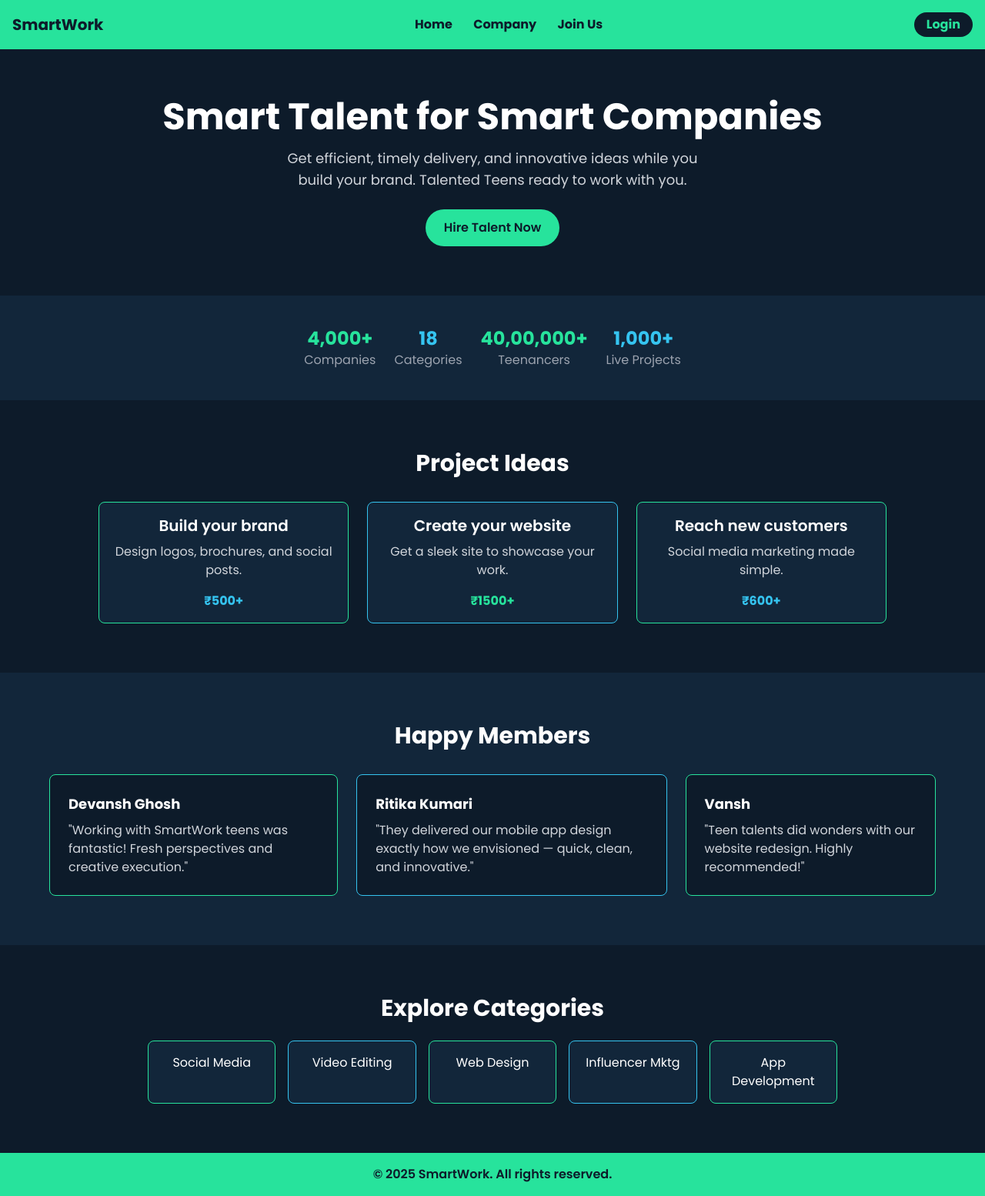
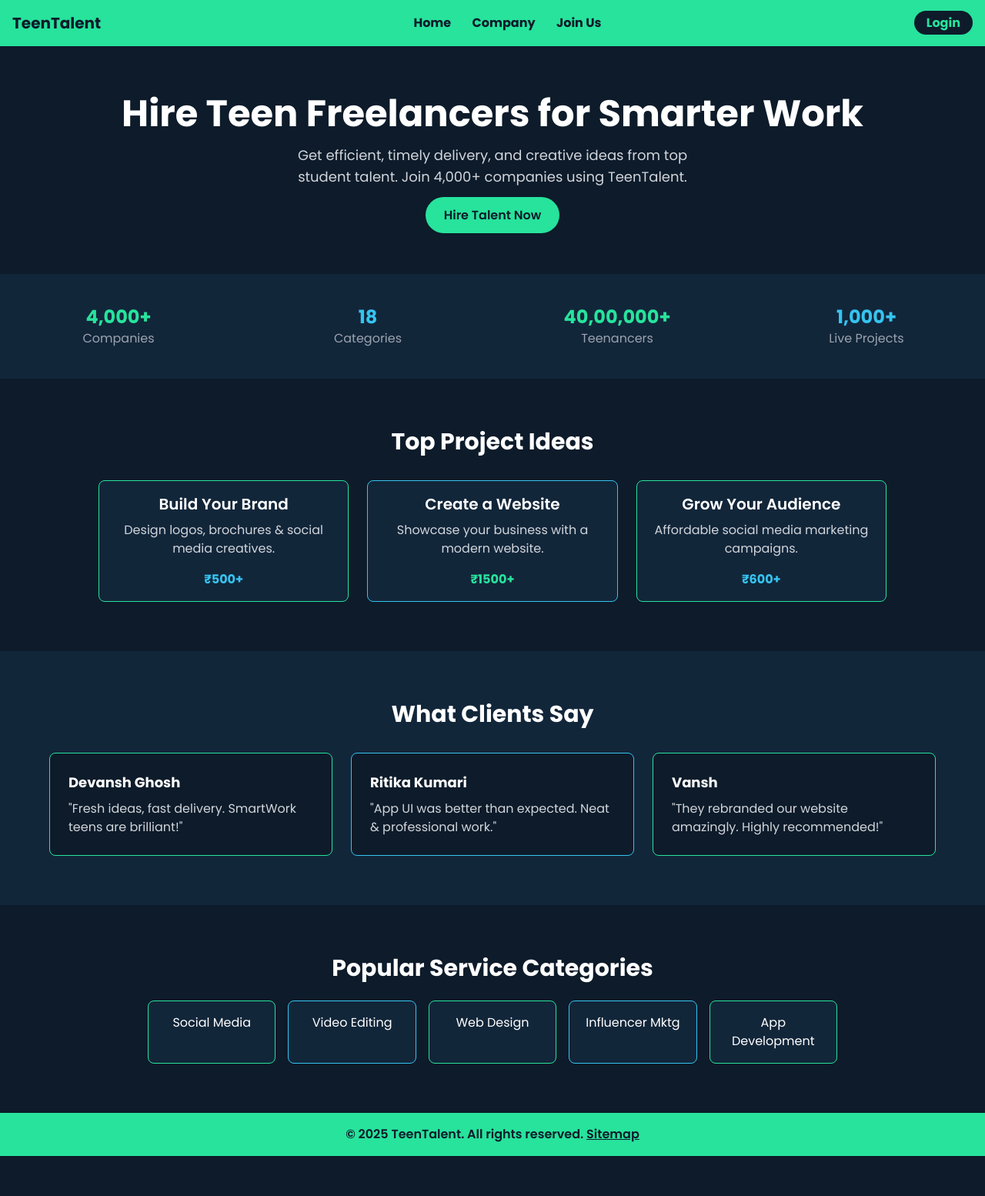
Before and after one commit to Manvendrasingh1141/fungrow, a plain HTML site: page index.html in a window 1280 px wide. Shown: the whole page at 77% size. After the commit the page ends 1502 px from the top, so only its background shows below. Drawn offline with nearby package versions, Linux system fonts and the light colour scheme.

Commit message:
Update index.html

```diff
--- a/index.html
+++ b/index.html
@@ -3,21 +3,44 @@
 <head>
   <meta charset="UTF-8" />
   <meta name="viewport" content="width=device-width, initial-scale=1.0" />
+
   <!-- SEO Meta Tags -->
-<meta name="description" content="TeenTalent connects skilled teens with companies for real-world freelance projects. Hire or work with young digital creators.">
-<meta name="keywords" content="hire teens, teen freelancers, internships for teens, teen jobs, teenlancer, TeenTalent">
-<meta name="author" content="TeenTalent">
+  <meta name="description" content="TeenTalent connects skilled teen freelancers with businesses. Hire teenlancers for website design, marketing, app development and more.">
+  <meta name="keywords" content="hire teens, teen freelancers, teenlancers, internships for teens, teen jobs, student talent, freelance teens">
+  <meta name="author" content="TeenTalent">
 
-<!-- Open Graph Meta Tags -->
-<meta property="og:title" content="TeenTalent – Hire Skilled Teenlancers">
-<meta property="og:description" content="Explore India’s top student talent for your business.">
-<meta property="og:image" content="https://yourdomain.com/og-image.jpg">
-<meta property="og:url" content="https://yourdomain.com/">
-<meta property="og:type" content="website">
+  <!-- Open Graph Tags -->
+  <meta property="og:title" content="TeenTalent – Hire Teen Freelancers Across India">
+  <meta property="og:description" content="Hire skilled teenlancers for design, development, marketing & more. Connect with India’s top student talent.">
+  <meta property="og:image" content="https://yourdomain.com/assets/og-image.jpg">
+  <meta property="og:url" content="https://yourdomain.com/">
+  <meta property="og:type" content="website">
 
-  <title>SmartWork - Empowering Teen Talent</title>
-  <script src="https://cdn.tailwindcss.com"></script>
+  <!-- Title -->
+  <title>Hire Teen Freelancers for Design, Marketing & Tech | TeenTalent</title>
+
+  <!-- Favicon -->
+  <link rel="icon" href="/favicon.ico" type="image/x-icon">
+
+  <!-- TailwindCSS -->
+  <script defer src="https://cdn.tailwindcss.com"></script>
+
+  <!-- Google Fonts -->
+  <link rel="preconnect" href="https://fonts.googleapis.com" crossorigin>
   <link href="https://fonts.googleapis.com/css2?family=Poppins:wght@400;600;700&display=swap" rel="stylesheet">
+
+  <!-- Analytics -->
+  <script async src="https://www.googletagmanager.com/gtag/js?id=G-XXXXXXXXXX"></script>
+  <script>
+    window.dataLayer = window.dataLayer || [];
+    function gtag(){ dataLayer.push(arguments); }
+    gtag('js', new Date());
+    gtag('config', 'G-XXXXXXXXXX');
+  </script>
+
+  <!-- Social Sharing API (Optional AddThis) -->
+  <script async src="https://s7.addthis.com/js/300/addthis_widget.js#pubid=ra-63xxxxx"></script>
+
   <style>
     body {
       font-family: 'Poppins', sans-serif;
@@ -27,61 +50,51 @@
 <body class="bg-[#0D1B2A] text-white">
   <!-- Header -->
   <header class="flex justify-between items-center p-4 bg-[#27E39C] text-[#0D1B2A] font-bold">
-    <div class="text-xl">SmartWork</div>
+    <div class="text-xl">TeenTalent</div>
     <nav class="space-x-6">
-      <a href="#" class="hover:underline">Home</a>
-      <a href="#" class="hover:underline">Company</a>
-      <a href="#" class="hover:underline">Join Us</a>
+      <a href="/home" class="hover:underline">Home</a>
+      <a href="/company" class="hover:underline">Company</a>
+      <a href="/join-us" class="hover:underline">Join Us</a>
     </nav>
     <div>
-      <button class="bg-[#0D1B2A] text-[#27E39C] px-4 py-1 rounded-full hover:opacity-90">Login</button>
+      <a href="/login" class="bg-[#0D1B2A] text-[#27E39C] px-4 py-1 rounded-full hover:opacity-90">Login</a>
     </div>
   </header>
 
-  <!-- Hero Section -->
+  <!-- Hero -->
   <section class="text-center py-16 px-6">
-    <h1 class="text-4xl sm:text-5xl font-bold mb-4">Smart Talent for Smart Companies</h1>
-    <p class="text-lg text-gray-300 max-w-xl mx-auto mb-6">Get efficient, timely delivery, and innovative ideas while you build your brand. Talented Teens ready to work with you.</p>
-    <button class="bg-[#27E39C] text-[#0D1B2A] px-6 py-3 rounded-full font-semibold hover:opacity-90">Hire Talent Now</button>
+    <h1 class="text-5xl font-bold mb-4">Hire Teen Freelancers for Smarter Work</h1>
+    <p class="text-lg text-gray-300 max-w-xl mx-auto mb-6">
+      Get efficient, timely delivery, and creative ideas from top student talent. Join 4,000+ companies using TeenTalent.
+    </p>
+    <a href="/hire-talent" class="bg-[#27E39C] text-[#0D1B2A] px-6 py-3 rounded-full font-semibold hover:opacity-90">Hire Talent Now</a>
   </section>
 
-  <!-- Stats Section -->
-  <section class="flex justify-center gap-6 text-center bg-[#12263A] py-10">
-    <div>
-      <h2 class="text-2xl font-bold text-[#27E39C]">4,000+</h2>
-      <p class="text-gray-400">Companies</p>
-    </div>
-    <div>
-      <h2 class="text-2xl font-bold text-[#35C4F0]">18</h2>
-      <p class="text-gray-400">Categories</p>
-    </div>
-    <div>
-      <h2 class="text-2xl font-bold text-[#27E39C]">40,00,000+</h2>
-      <p class="text-gray-400">Teenancers</p>
-    </div>
-    <div>
-      <h2 class="text-2xl font-bold text-[#35C4F0]">1,000+</h2>
-      <p class="text-gray-400">Live Projects</p>
-    </div>
+  <!-- Stats -->
+  <section class="grid grid-cols-2 sm:grid-cols-4 text-center bg-[#12263A] py-10 gap-4">
+    <div><h2 class="text-2xl font-bold text-[#27E39C]">4,000+</h2><p class="text-gray-400">Companies</p></div>
+    <div><h2 class="text-2xl font-bold text-[#35C4F0]">18</h2><p class="text-gray-400">Categories</p></div>
+    <div><h2 class="text-2xl font-bold text-[#27E39C]">40,00,000+</h2><p class="text-gray-400">Teenancers</p></div>
+    <div><h2 class="text-2xl font-bold text-[#35C4F0]">1,000+</h2><p class="text-gray-400">Live Projects</p></div>
   </section>
 
   <!-- Project Ideas -->
   <section class="py-16 px-6 text-center">
-    <h2 class="text-3xl font-bold mb-8">Project Ideas</h2>
+    <h2 class="text-3xl font-bold mb-8">Top Project Ideas</h2>
     <div class="grid grid-cols-1 sm:grid-cols-3 gap-6 max-w-5xl mx-auto">
       <div class="border border-[#27E39C] rounded-lg p-4 bg-[#12263A]">
-        <h3 class="text-xl font-semibold mb-2">Build your brand</h3>
-        <p class="text-gray-300 mb-4">Design logos, brochures, and social posts.</p>
+        <h3 class="text-xl font-semibold mb-2">Build Your Brand</h3>
+        <p class="text-gray-300 mb-4">Design logos, brochures & social media creatives.</p>
         <span class="text-[#35C4F0] font-bold">₹500+</span>
       </div>
       <div class="border border-[#35C4F0] rounded-lg p-4 bg-[#12263A]">
-        <h3 class="text-xl font-semibold mb-2">Create your website</h3>
-        <p class="text-gray-300 mb-4">Get a sleek site to showcase your work.</p>
+        <h3 class="text-xl font-semibold mb-2">Create a Website</h3>
+        <p class="text-gray-300 mb-4">Showcase your business with a modern website.</p>
         <span class="text-[#27E39C] font-bold">₹1500+</span>
       </div>
       <div class="border border-[#27E39C] rounded-lg p-4 bg-[#12263A]">
-        <h3 class="text-xl font-semibold mb-2">Reach new customers</h3>
-        <p class="text-gray-300 mb-4">Social media marketing made simple.</p>
+        <h3 class="text-xl font-semibold mb-2">Grow Your Audience</h3>
+        <p class="text-gray-300 mb-4">Affordable social media marketing campaigns.</p>
         <span class="text-[#35C4F0] font-bold">₹600+</span>
       </div>
     </div>
@@ -89,26 +102,26 @@
 
   <!-- Testimonials -->
   <section class="bg-[#12263A] py-16 px-6">
-    <h2 class="text-3xl text-center font-bold mb-8">Happy Members</h2>
-    <div class="flex flex-col sm:flex-row justify-center gap-6 max-w-6xl mx-auto">
+    <h2 class="text-3xl text-center font-bold mb-8">What Clients Say</h2>
+    <div class="grid sm:grid-cols-3 gap-6 max-w-6xl mx-auto">
       <div class="bg-[#0D1B2A] border border-[#27E39C] rounded-lg p-6">
         <h4 class="font-bold text-lg mb-2">Devansh Ghosh</h4>
-        <p class="text-gray-300">"Working with SmartWork teens was fantastic! Fresh perspectives and creative execution."</p>
+        <p class="text-gray-300">"Fresh ideas, fast delivery. SmartWork teens are brilliant!"</p>
       </div>
       <div class="bg-[#0D1B2A] border border-[#35C4F0] rounded-lg p-6">
         <h4 class="font-bold text-lg mb-2">Ritika Kumari</h4>
-        <p class="text-gray-300">"They delivered our mobile app design exactly how we envisioned — quick, clean, and innovative."</p>
+        <p class="text-gray-300">"App UI was better than expected. Neat & professional work."</p>
       </div>
       <div class="bg-[#0D1B2A] border border-[#27E39C] rounded-lg p-6">
         <h4 class="font-bold text-lg mb-2">Vansh</h4>
-        <p class="text-gray-300">"Teen talents did wonders with our website redesign. Highly recommended!"</p>
+        <p class="text-gray-300">"They rebranded our website amazingly. Highly recommended!"</p>
       </div>
     </div>
   </section>
 
   <!-- Categories -->
   <section class="py-16 px-6 text-center">
-    <h2 class="text-3xl font-bold mb-6">Explore Categories</h2>
+    <h2 class="text-3xl font-bold mb-6">Popular Service Categories</h2>
     <div class="grid grid-cols-2 sm:grid-cols-5 gap-4 max-w-4xl mx-auto">
       <div class="p-4 bg-[#12263A] rounded-lg border border-[#27E39C]">Social Media</div>
       <div class="p-4 bg-[#12263A] rounded-lg border border-[#35C4F0]">Video Editing</div>
@@ -120,7 +133,7 @@
 
   <!-- Footer -->
   <footer class="bg-[#27E39C] text-[#0D1B2A] text-center p-4 font-semibold">
-    &copy; 2025 SmartWork. All rights reserved.
+    &copy; 2025 TeenTalent. All rights reserved. <a href="/sitemap.xml" class="underline">Sitemap</a>
   </footer>
 </body>
 </html>
```
